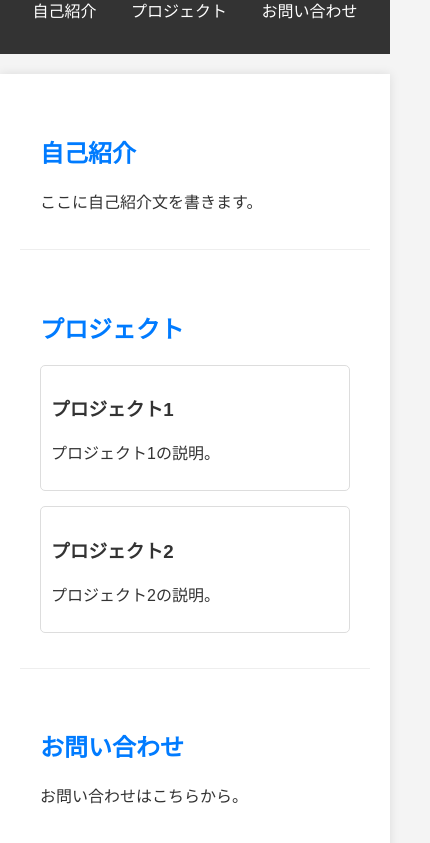
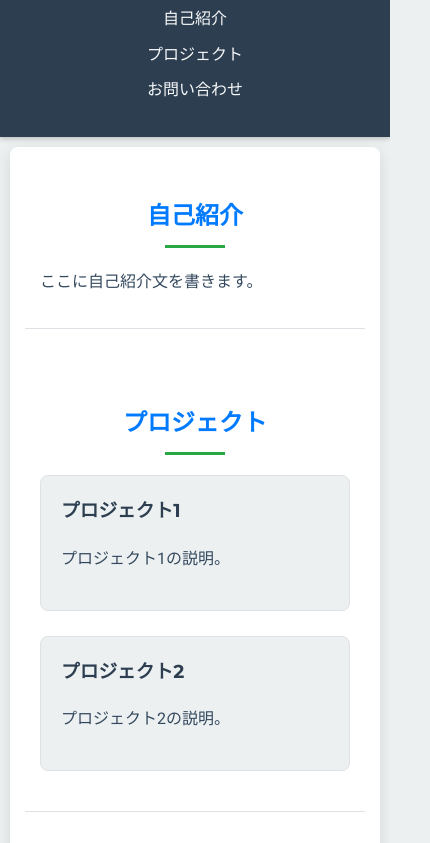
Before and after one commit to eipiiiii/eisuke-hayashi.github.io, a plain HTML site: page index.html in a window 390 px wide. Shown: the part 80-923 px from the top of the page, 430 px wide, since content can reach past the window. Drawn offline with Linux system fonts and the light colour scheme.

Commit message:
スタイルシートのリファクタリングとレスポンシブデザインの追加

```diff
--- a/style.css
+++ b/style.css
@@ -1,49 +1,76 @@
+@import url('https://fonts.googleapis.com/css2?family=Roboto:wght@300;400;700&family=Montserrat:wght@400;700&display=swap');
+
+:root {
+    --primary-color: #007bff;
+    --secondary-color: #6c757d;
+    --accent-color: #28a745;
+    --dark-bg: #2c3e50;
+    --light-bg: #ecf0f1;
+    --text-color: #34495e;
+    --light-text-color: #f8f9fa;
+    --border-color: #dee2e6;
+}
+
 body {
-    font-family: Arial, sans-serif;
+    font-family: 'Roboto', sans-serif;
     margin: 0;
     padding: 0;
-    background-color: #f4f4f4;
-    color: #333;
+    background-color: var(--light-bg);
+    color: var(--text-color);
+    line-height: 1.6;
 }
 
 header {
-    background-color: #333;
-    color: #fff;
-    padding: 1em 0;
+    background-color: var(--dark-bg);
+    color: var(--light-text-color);
+    padding: 1.5em 0;
     text-align: center;
+    box-shadow: 0 2px 5px rgba(0, 0, 0, 0.2);
 }
 
 header h1 {
     margin: 0;
+    font-family: 'Montserrat', sans-serif;
+    font-weight: 700;
+    font-size: 2.5em;
 }
 
 nav ul {
     list-style: none;
     padding: 0;
+    margin: 1em 0 0;
 }
 
 nav ul li {
-    display: inline;
-    margin: 0 15px;
+    display: inline-block;
+    margin: 0 20px;
 }
 
 nav ul li a {
-    color: #fff;
+    color: var(--light-text-color);
     text-decoration: none;
+    font-weight: 400;
+    font-size: 1.1em;
+    transition: color 0.3s ease-in-out;
+}
+
+nav ul li a:hover {
+    color: var(--primary-color);
 }
 
 main {
-    padding: 20px;
-    max-width: 960px;
-    margin: 20px auto;
+    padding: 40px 20px;
+    max-width: 1000px;
+    margin: 30px auto;
     background-color: #fff;
-    box-shadow: 0 0 10px rgba(0, 0, 0, 0.1);
+    border-radius: 8px;
+    box-shadow: 0 4px 15px rgba(0, 0, 0, 0.1);
 }
 
 section {
-    margin-bottom: 20px;
-    padding: 20px;
-    border-bottom: 1px solid #eee;
+    margin-bottom: 40px;
+    padding: 30px;
+    border-bottom: 1px solid var(--border-color);
 }
 
 section:last-child {
@@ -51,22 +78,112 @@ section:last-child {
 }
 
 h2 {
-    color: #007bff;
+    font-family: 'Montserrat', sans-serif;
+    font-weight: 700;
+    color: var(--primary-color);
+    font-size: 2em;
+    margin-bottom: 20px;
+    text-align: center;
+    position: relative;
+}
+
+h2::after {
+    content: '';
+    display: block;
+    width: 60px;
+    height: 3px;
+    background-color: var(--accent-color);
+    margin: 10px auto 0;
+}
+
+p {
+    font-size: 1.1em;
+    line-height: 1.8;
+    text-align: justify;
 }
 
 .project-item {
-    margin-bottom: 15px;
-    padding: 10px;
-    border: 1px solid #ddd;
-    border-radius: 5px;
+    margin-bottom: 25px;
+    padding: 20px;
+    border: 1px solid var(--border-color);
+    border-radius: 8px;
+    background-color: var(--light-bg);
+    transition: transform 0.3s ease-in-out, box-shadow 0.3s ease-in-out;
+}
+
+.project-item:hover {
+    transform: translateY(-5px);
+    box-shadow: 0 6px 20px rgba(0, 0, 0, 0.15);
+}
+
+.project-item h3 {
+    color: var(--dark-bg);
+    font-family: 'Montserrat', sans-serif;
+    font-weight: 700;
+    margin-top: 0;
 }
 
 footer {
     text-align: center;
-    padding: 20px;
-    background-color: #333;
-    color: #fff;
-    position: relative;
-    bottom: 0;
-    width: 100%;
+    padding: 25px;
+    background-color: var(--dark-bg);
+    color: var(--light-text-color);
+    margin-top: 40px;
+    box-shadow: 0 -2px 5px rgba(0, 0, 0, 0.2);
 }
+
+/* Responsive Design */
+@media (max-width: 768px) {
+    header h1 {
+        font-size: 2em;
+    }
+
+    nav ul li {
+        margin: 0 10px;
+    }
+
+    nav ul li a {
+        font-size: 1em;
+    }
+
+    main {
+        margin: 20px 10px;
+        padding: 20px;
+    }
+
+    section {
+        padding: 20px;
+    }
+
+    h2 {
+        font-size: 1.8em;
+    }
+
+    p {
+        font-size: 1em;
+    }
+}
+
+@media (max-width: 480px) {
+    header h1 {
+        font-size: 1.8em;
+    }
+
+    nav ul li {
+        display: block;
+        margin: 10px 0;
+    }
+
+    main {
+        margin: 10px;
+        padding: 15px;
+    }
+
+    section {
+        padding: 15px;
+    }
+
+    h2 {
+        font-size: 1.5em;
+    }
+}
```
